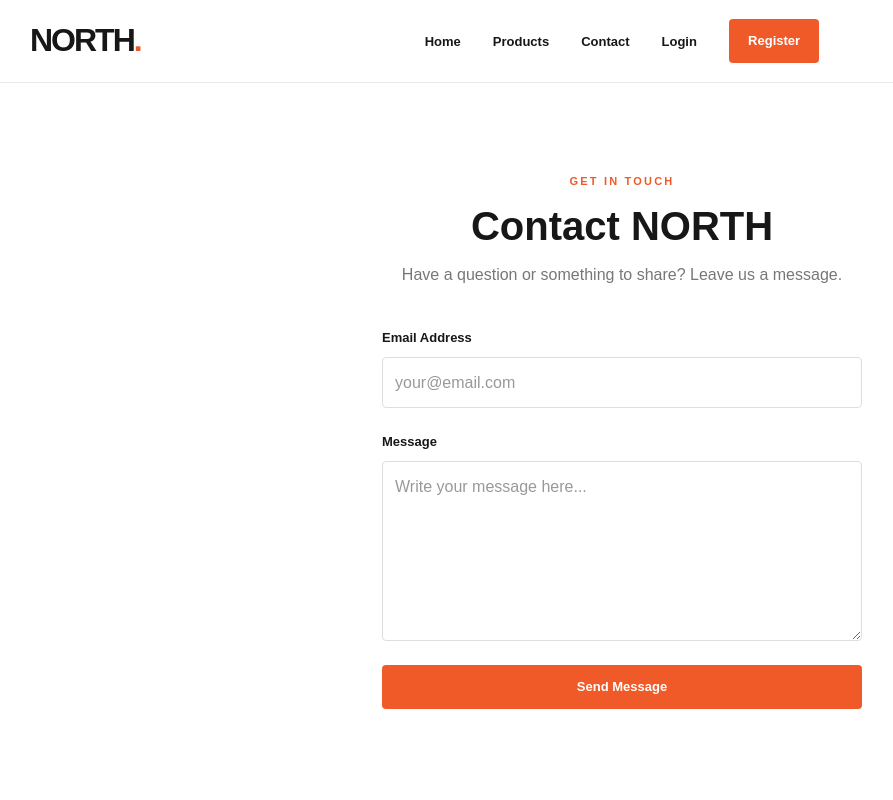
After one commit to houssamelbadaoui/NORTH, a PHP site: page /pages/contact.php in a window 1280 px wide. The commit adds this page. Shown: the whole page, without its empty margins (18-911 px from the left). Run offline with PHP 8.4, Linux system fonts and the light colour scheme.

Commit message:
Add contact page

```diff
--- a/public/includes/header.php
+++ b/public/includes/header.php
@@ -11,7 +11,7 @@
 
                     <li><a href="/index.php">Home</a></li>
                     <li><a href="/pages/products.php">Products</a></li>
-                    <li><a href="#">Contact</a></li>
+                    <li><a href="/pages/contact.php">Contact</a></li>
                     <li><a href="/pages/login.php">Login</a></li>
                     <li>
                         <a href="/pages/register.php" class="nav-register">
--- /dev/null
+++ b/public/pages/contact.php
@@ -0,0 +1,78 @@
+<?php
+require_once __DIR__ . "/../../config/session.php";
+?>
+
+<!DOCTYPE html>
+<html lang="en">
+<head>
+    <meta charset="UTF-8">
+    <meta name="viewport" content="width=device-width, initial-scale=1.0">
+    <title>Contact Us | NORTH</title>
+
+    <link rel="stylesheet" href="/assets/css/global.css">
+    <link rel="stylesheet" href="/assets/css/style.css">
+    <link rel="stylesheet" href="/assets/css/contact.css">
+</head>
+<body>
+
+    <?php require_once __DIR__ . "/../includes/header.php"; ?>
+
+    <main class="contact-page">
+
+        <section class="contact-container">
+
+            <div class="contact-heading">
+                <p class="contact-eyebrow">GET IN TOUCH</p>
+                <h1>Contact NORTH</h1>
+                <p>
+                    Have a question or something to share?
+                    Leave us a message.
+                </p>
+            </div>
+
+            <form id="contactForm" class="contact-form">
+
+                <div class="form-group">
+                    <label for="contactEmail">Email Address</label>
+                    <input
+                        type="email"
+                        id="contactEmail"
+                        name="email"
+                        placeholder="your@email.com"
+                        required
+                    >
+                </div>
+
+                <div class="form-group">
+                    <label for="contactMessage">Message</label>
+                    <textarea
+                        id="contactMessage"
+                        name="message"
+                        rows="6"
+                        placeholder="Write your message here..."
+                        required
+                    ></textarea>
+                </div>
+
+                <button type="submit" class="contact-submit">
+                    Send Message
+                </button>
+
+            </form>
+
+            <div id="contactSuccess" class="contact-success" hidden>
+                <h2>Thank You!</h2>
+                <p>
+                    Thank you for taking the time to contact NORTH.
+                    We appreciate your message.
+                </p>
+            </div>
+
+        </section>
+
+    </main>
+
+    <script src="/assets/js/contact.js" defer></script>
+
+</body>
+</html>
```
Also changed, not shown: public/assets/css/contact.css (added), public/assets/js/contact.js (added).
